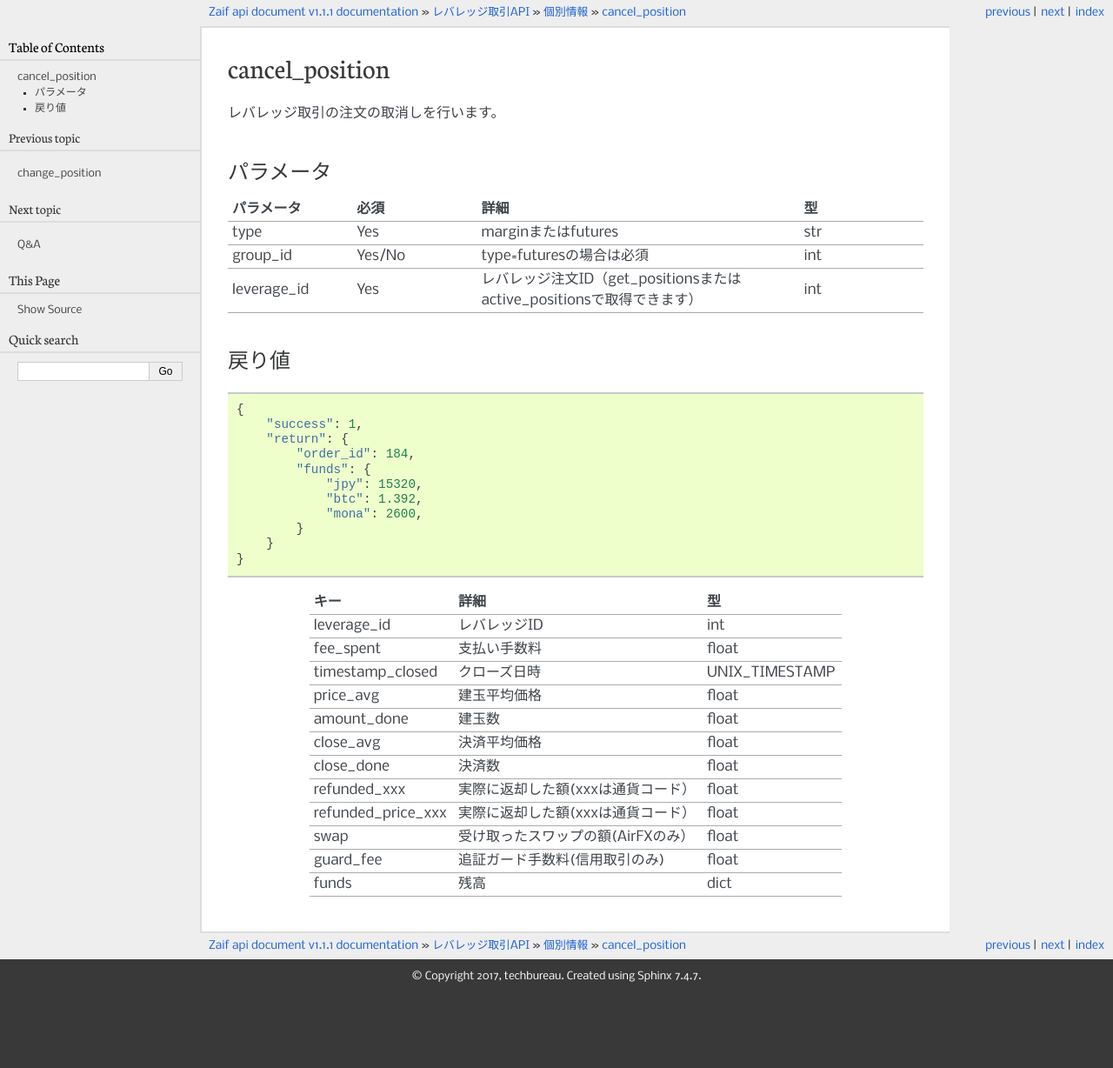
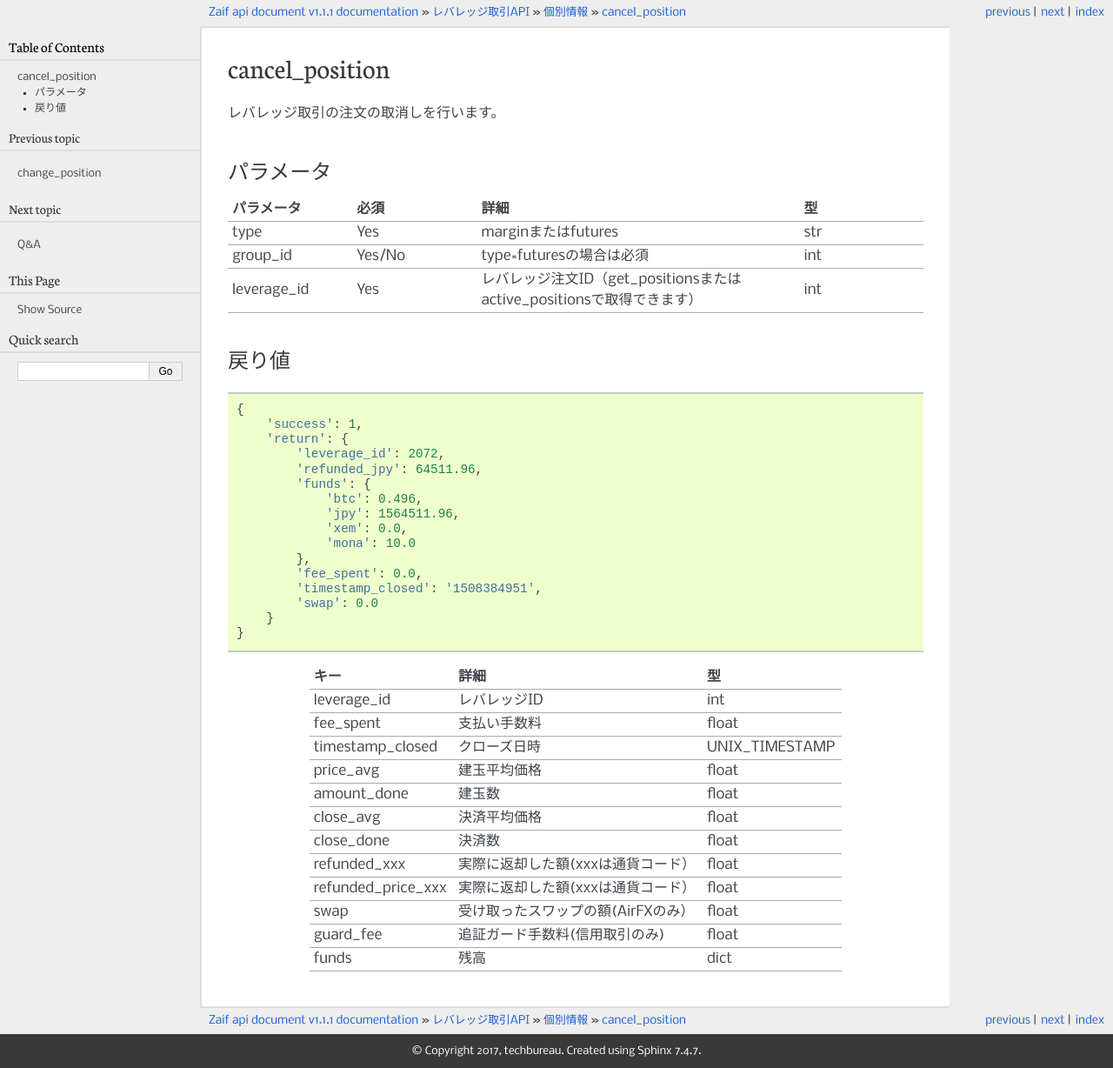
Before and after one commit to techbureau/api-doc, a Sphinx documentation site: the page built from docs/trade_leverage/2_individual/6_cancel_position.rst, in a window 1280 px wide. Shown: the whole page at 87% size. Built offline with Sphinx 7.4.7, drawn with Linux system fonts in a browser that asks for light colours; before the commit the page ends 1142 px from its top, so only the background shows below that.

Commit message:
戻り値の解説欄に注文idとレバレッジ注文idの説明を追加 cancel_positionの戻り値例に誤りがあったので、修正

```diff
--- a/docs/trade/2_individual/5_trade_history.rst
+++ b/docs/trade/2_individual/5_trade_history.rst
@@ -52,6 +52,7 @@
 .. csv-table::
    :header: "キー", "詳細", "型"
 
+   "182(一例であり、注文idによって変わります)", "order_id(注文id)", "int"
    "currency_pair", "通貨ペア", "str"
    "action", "bid(買い) or ask(売り)", "str"
    "amount", "数量", "float"
--- a/docs/trade/2_individual/6_active_orders.rst
+++ b/docs/trade/2_individual/6_active_orders.rst
@@ -65,6 +65,7 @@
 .. csv-table::
    :header: "キー", "詳細", "型"
 
+   "184(一例であり、注文idによって変わります)", "order_id(注文id)", "int"
    "currency_pair", "通貨ペア", "str"
    "action", "bid(買い) or ask(売り)", "str"
    "amount", "数量", "int"
--- a/docs/trade_leverage/2_individual/1_get_positions.rst
+++ b/docs/trade_leverage/2_individual/1_get_positions.rst
@@ -60,6 +60,7 @@
 .. csv-table::
    :header: "キー", "詳細", "型"
 
+   "182(一例であり、レバレッジ注文idによって変わります)", "leverage_id(レバレッジ注文id)", "int"
    "group_id",  "グループID", "int"
    "currency_pair", "通貨ペア", "str"
    "action", "bid(買い) or ask(売り)", "str"
--- a/docs/trade_leverage/2_individual/2_position_history.rst
+++ b/docs/trade_leverage/2_individual/2_position_history.rst
@@ -54,6 +54,7 @@
 .. csv-table::
    :header: "キー", "詳細", "型"
 
+   "182,183(一例であり、レバレッジ注文idによって変わります)", "leverage_id(レバレッジ注文id)", "int"
    "group_id",  "グループID", "int"
    "currency_pair", "通貨ペア", "str"
    "action", "bid(買い) or ask(売り)", "str"
--- a/docs/trade_leverage/2_individual/3_active_positions.rst
+++ b/docs/trade_leverage/2_individual/3_active_positions.rst
@@ -43,6 +43,7 @@
 .. csv-table::
    :header: "キー", "詳細", "型"
 
+   "184(一例であり、レバレッジ注文idによって変わります)", "leverage_id(レバレッジ注文id)", "int"
    "group_id",  "グループID", "int"
    "currency_pair", "通貨ペア", "str"
    "action", "bid(買い) or ask(売り)", "str"
--- a/docs/trade_leverage/2_individual/6_cancel_position.rst
+++ b/docs/trade_leverage/2_individual/6_cancel_position.rst
@@ -22,14 +22,19 @@
 .. code-block:: python
 
     {
-        "success": 1,
-        "return": {
-            "order_id": 184,
-            "funds": {
-                "jpy": 15320,
-                "btc": 1.392,
-                "mona": 2600,
-            }
+        'success': 1,
+        'return': {
+            'leverage_id': 2072,
+            'refunded_jpy': 64511.96,
+            'funds': {
+                'btc': 0.496,
+                'jpy': 1564511.96,
+                'xem': 0.0,
+                'mona': 10.0
+            },
+            'fee_spent': 0.0,
+            'timestamp_closed': '1508384951',
+            'swap': 0.0
         }
     }
 
```
